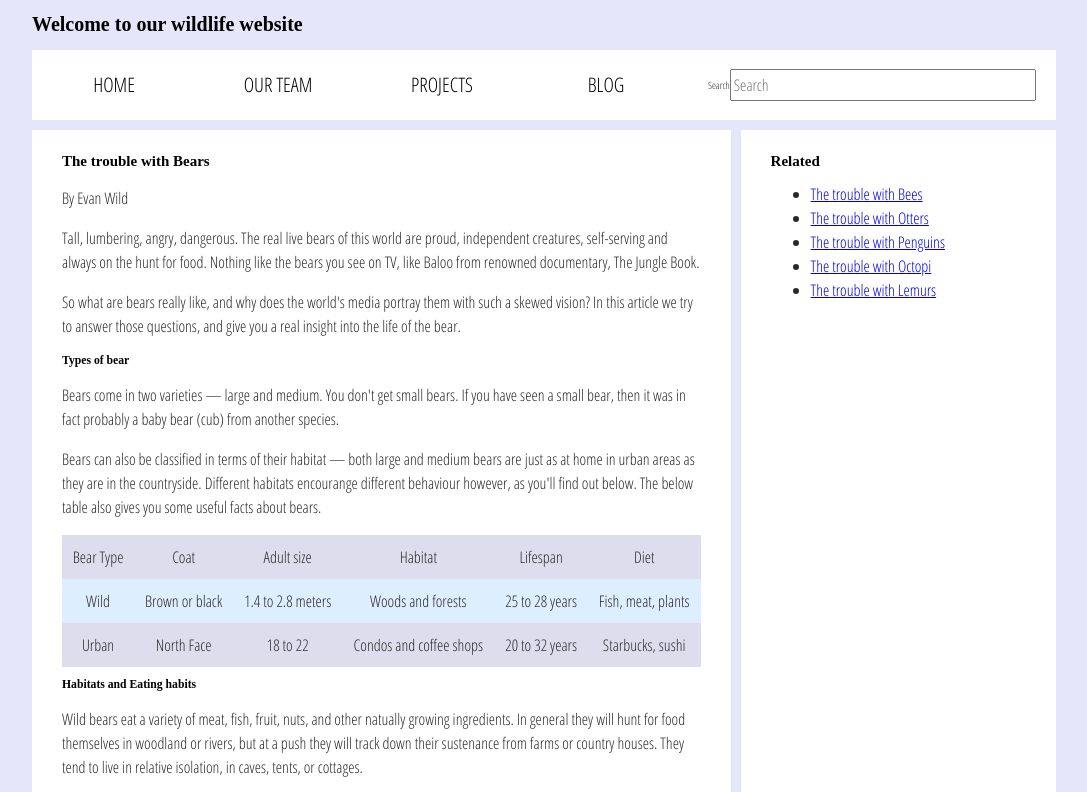
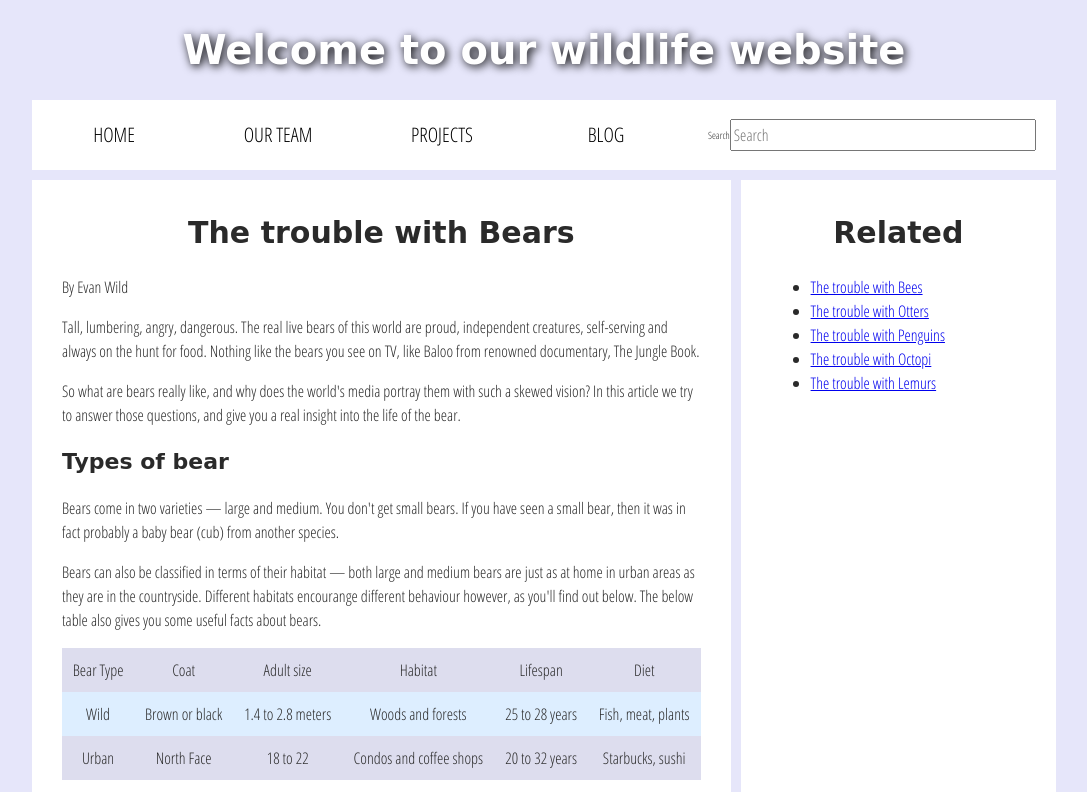
Before and after one commit to haris0171/haris0171.github.io, a plain HTML site: page lab5/assessment-files/index.html in a window 1280 px wide. Shown: the top 792 px of the page, without its empty margins (96-1183 px from the left). Drawn offline with Linux system fonts and the light colour scheme; a web font is replaced by a local one.

Commit message:
removal of font[size] selector form css
Replace font[size] with semantic headings

```diff
--- a/lab5/assessment-files/style.css
+++ b/lab5/assessment-files/style.css
@@ -18,7 +18,7 @@ body {
 
 /* || typography */
 
-font[size="7"], font[size="6"], font[size="5"] {
+h1, h2, h3 {
   font-family: 'Sonsie One', cursive;
   color: #2a2a2a;
 }
@@ -28,19 +28,19 @@ p, input, li, table, label {
   color: #2a2a2a;
 }
 
-font[size="7"] {
+h1 {
   font-size: 4rem;
   text-align: center;
   color: white;
   text-shadow: 2px 2px 10px black;
 }
 
-font[size="6"] {
+h2 {
   font-size: 3rem;
   text-align: center;
 }
 
-font[size="5"] {
+h3 {
   font-size: 2.2rem;
 }
 
```
